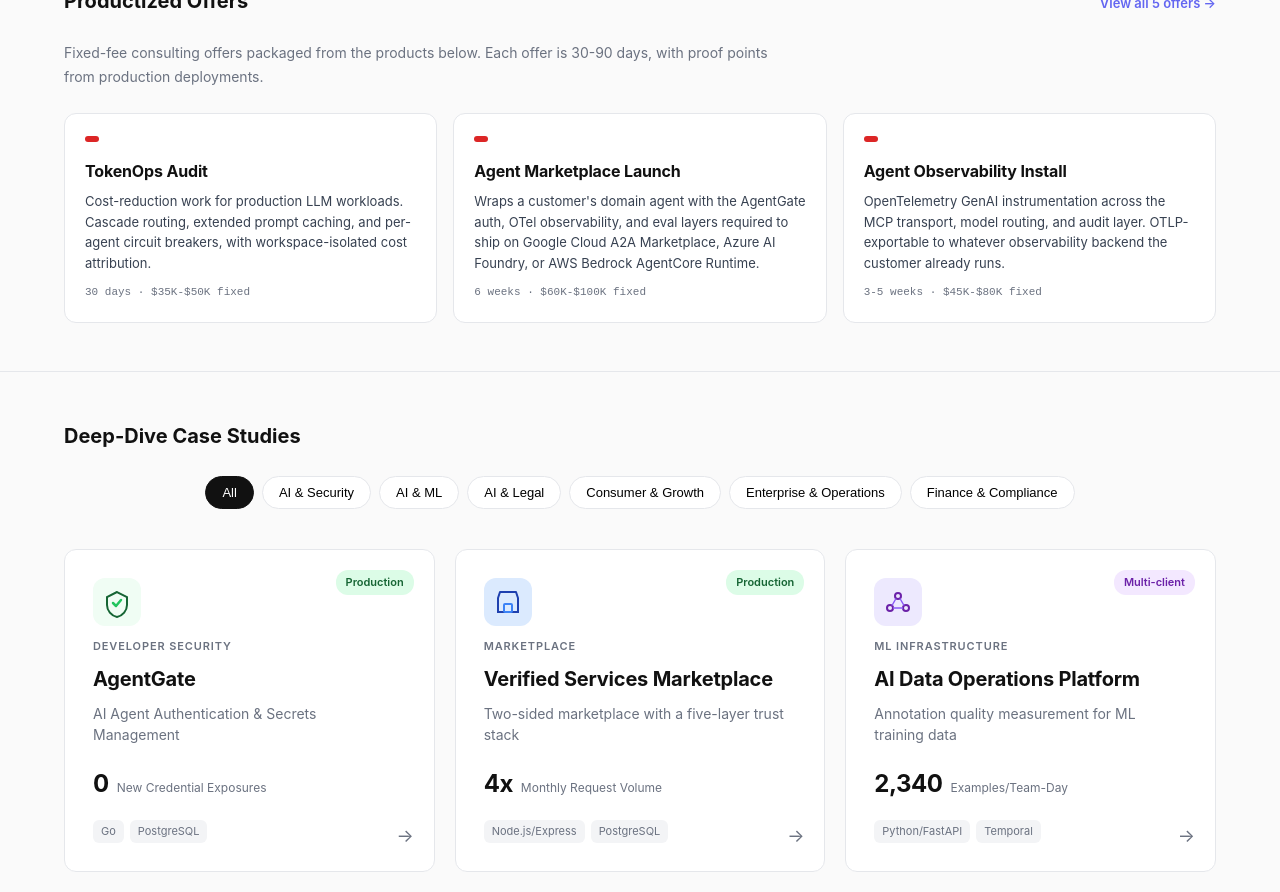
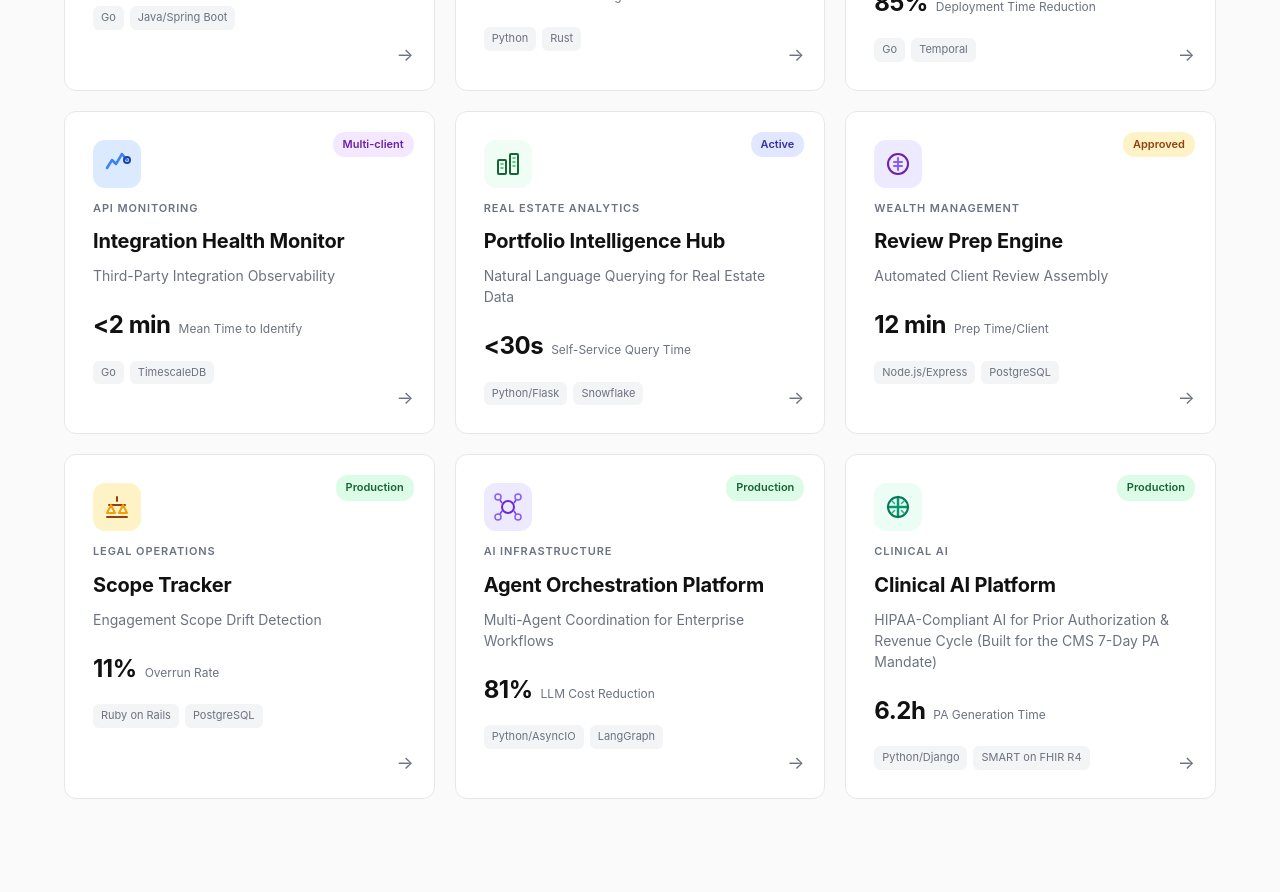
Before and after one commit to riiiiiicoooo/portfolio-site, a React (Vite) app: page / in a window 1280 px wide. Shown: the part 1640-2532 px from the top of the page. Built offline with nearby package versions, Linux system fonts and the light colour scheme.

Commit message:
move Deep-Dive Case Studies to top of homepage, fix urgency badge ref

```diff
--- a/src/App.jsx
+++ b/src/App.jsx
@@ -166,6 +166,57 @@
               <div className="num">7</div>
               <div className="label">In Production</div>
             </div>
+          </div>
+        </div>
+      </section>
+
+      {/* Deep-Dive Case Studies (moved to top) */}
+      <section style={{ padding: "48px 0", borderTop: "1px solid #e5e7eb" }}>
+        <div className="container">
+          <h2 style={{ fontSize: "20px", fontWeight: 700, marginBottom: "24px" }}>Deep-Dive Case Studies</h2>
+          <div className="filter-bar">
+            {["All", ...CATEGORIES].map((cat) => (
+              <button
+                key={cat}
+                className={`filter-btn ${filter === cat ? "active" : ""}`}
+                onClick={() => setFilter(cat)}
+              >
+                {cat}
+              </button>
+            ))}
+          </div>
+          <div className="product-grid">
+            {filteredProducts.map((product) => (
+              <div
+                key={product.id}
+                className="product-card"
+                onClick={() => {
+                  window.location.hash = product.id;
+                }}
+              >
+                <div className={`card-stage stage-${product.stage.toLowerCase().replace(/\s+/g, "-")}`}>
+                  {product.stage}
+                </div>
+                <div className="card-icon">
+                  {DOMAIN_ICONS[product.domain]}
+                </div>
+                <div className="card-domain">{product.domain}</div>
+                <h3 className="card-title">{product.name}</h3>
+                <p className="card-desc">{product.tagline}</p>
+                {product.metrics && product.metrics[0] && (
+                  <div className="card-metric">
+                    <span className="val">{product.metrics[0].value}</span>
+                    <span className="context">{product.metrics[0].label}</span>
+                  </div>
+                )}
+                <div className="card-tags">
+                  {product.tech.slice(0, 2).map((t, i) => (
+                    <span key={i} className="card-tag">{t}</span>
+                  ))}
+                </div>
+                <div className="card-arrow">→</div>
+              </div>
+            ))}
           </div>
         </div>
       </section>
@@ -359,20 +410,6 @@
                   transition: "all 0.15s"
                 }}
               >
-                <div style={{
-                  fontSize: "10px",
-                  textTransform: "uppercase",
-                  letterSpacing: "0.1em",
-                  color: "#fff",
-                  background: "#dc2626",
-                  fontWeight: 700,
-                  padding: "3px 7px",
-                  borderRadius: "4px",
-                  display: "inline-block",
-                  marginBottom: "10px"
-                }}>
-                  {offer.urgency}
-                </div>
                 <h3 style={{ fontSize: "16px", fontWeight: 700, marginBottom: "6px", letterSpacing: "-0.01em" }}>
                   {offer.name}
                 </h3>
@@ -388,56 +425,6 @@
         </div>
       </section>
 
-      {/* Product Grid */}
-      <section style={{ padding: "48px 0", borderTop: "1px solid #e5e7eb" }}>
-        <div className="container">
-          <h2 style={{ fontSize: "20px", fontWeight: 700, marginBottom: "24px" }}>Deep-Dive Case Studies</h2>
-          <div className="filter-bar">
-            {["All", ...CATEGORIES].map((cat) => (
-              <button
-                key={cat}
-                className={`filter-btn ${filter === cat ? "active" : ""}`}
-                onClick={() => setFilter(cat)}
-              >
-                {cat}
-              </button>
-            ))}
-          </div>
-          <div className="product-grid">
-            {filteredProducts.map((product) => (
-              <div
-                key={product.id}
-                className="product-card"
-                onClick={() => {
-                  window.location.hash = product.id;
-                }}
-              >
-                <div className={`card-stage stage-${product.stage.toLowerCase().replace(/\s+/g, "-")}`}>
-                  {product.stage}
-                </div>
-                <div className="card-icon">
-                  {DOMAIN_ICONS[product.domain]}
-                </div>
-                <div className="card-domain">{product.domain}</div>
-                <h3 className="card-title">{product.name}</h3>
-                <p className="card-desc">{product.tagline}</p>
-                {product.metrics && product.metrics[0] && (
-                  <div className="card-metric">
-                    <span className="val">{product.metrics[0].value}</span>
-                    <span className="context">{product.metrics[0].label}</span>
-                  </div>
-                )}
-                <div className="card-tags">
-                  {product.tech.slice(0, 2).map((t, i) => (
-                    <span key={i} className="card-tag">{t}</span>
-                  ))}
-                </div>
-                <div className="card-arrow">→</div>
-              </div>
-            ))}
-          </div>
-        </div>
-      </section>
     </div>
   );
 }
```
